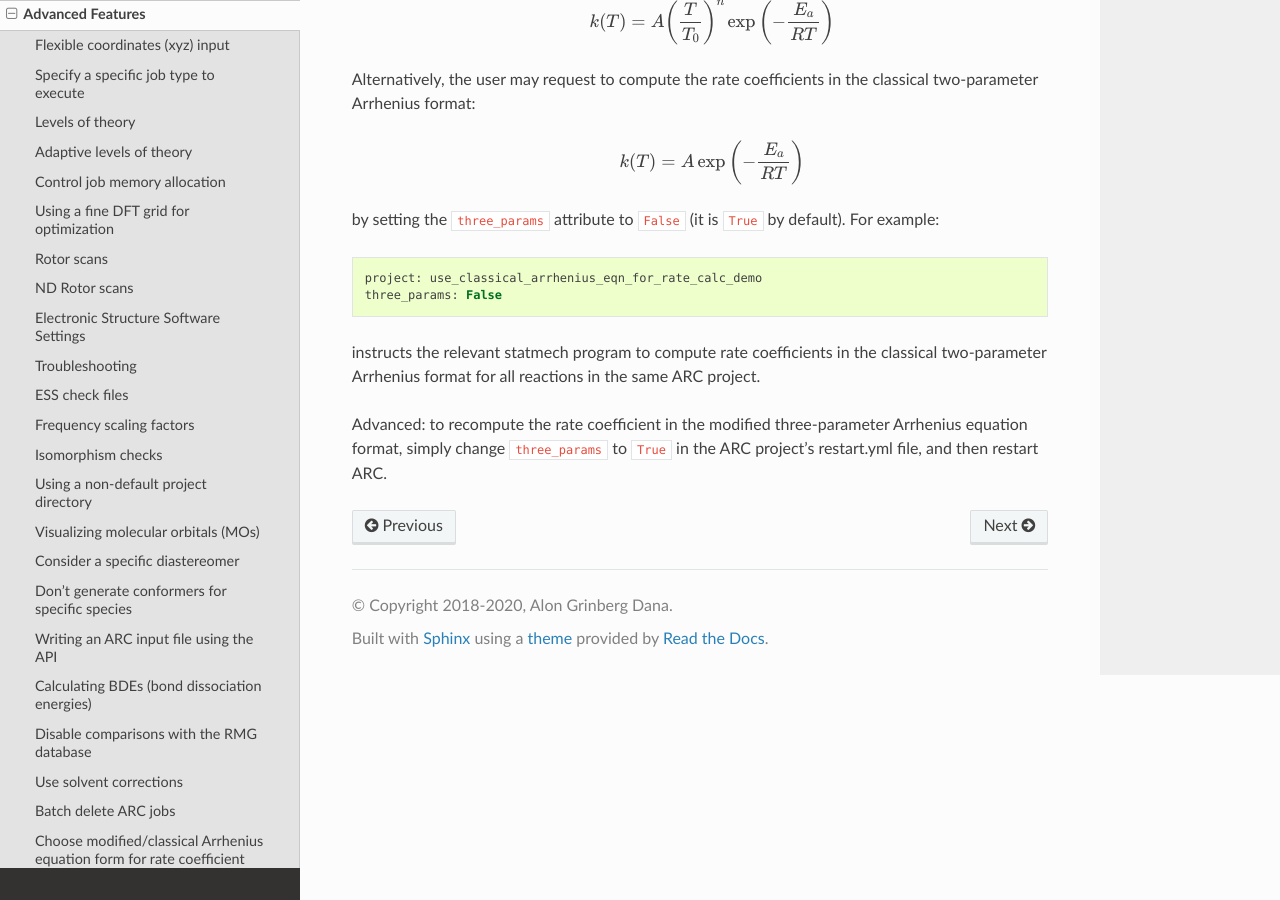
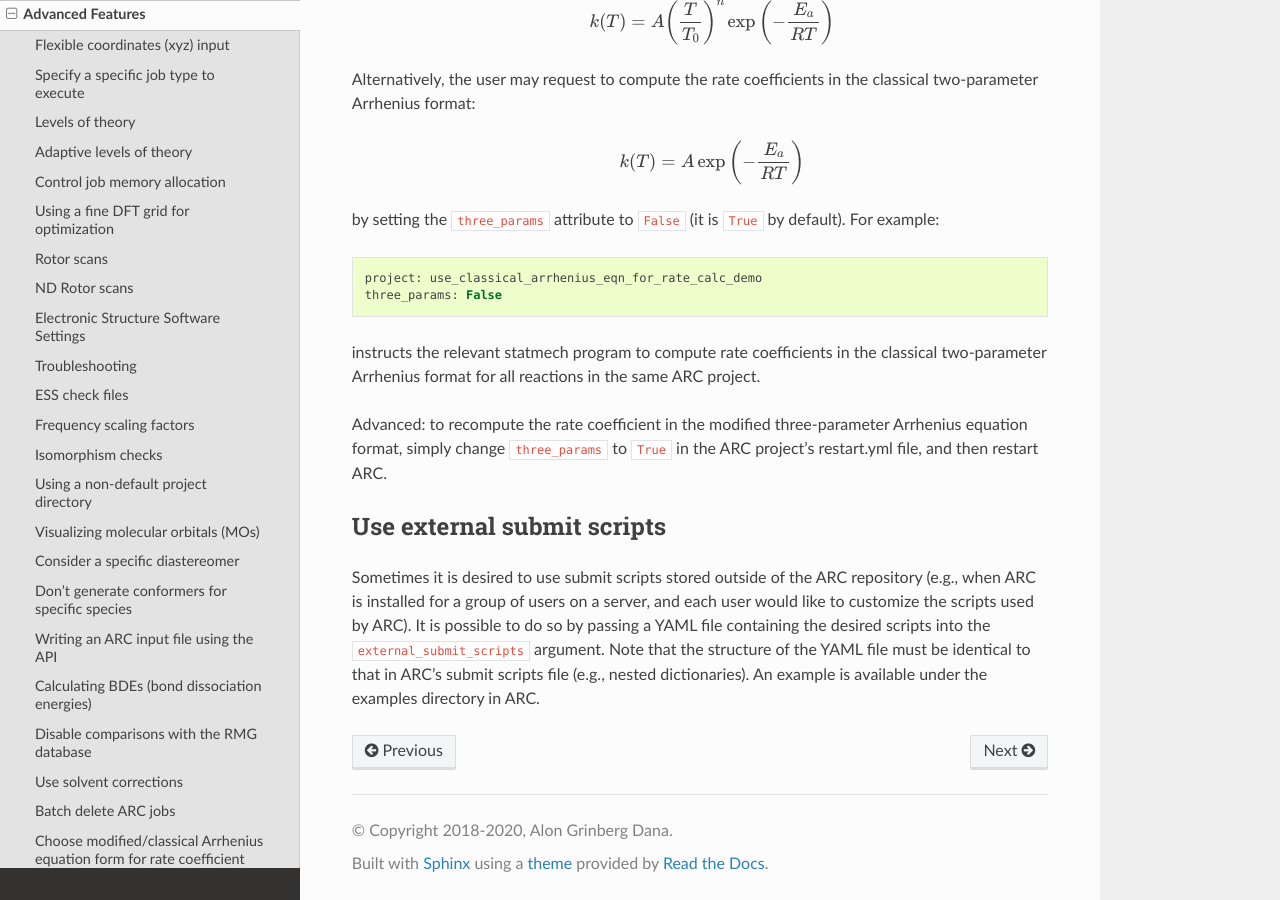
Before and after one commit to ReactionMechanismGenerator/ARC, a Sphinx documentation site: the page built from docs/source/advanced.rst, in a window 1280 px wide and 900 px high, scrolled down 18108 px. Built offline with Sphinx 7.4.7 and the Read the Docs theme 2.0.0, drawn with Linux system fonts in a browser that asks for light colours; formulas are drawn with MathJax 3; the version number could not be read and is left out.

Commit message:
Docs: Added description of external_submit_scripts

```diff
--- a/docs/source/advanced.rst
+++ b/docs/source/advanced.rst
@@ -864,4 +864,15 @@ all reactions in the same ARC project.
 Advanced: to recompute the rate coefficient in the modified three-parameter Arrhenius equation format, simply change
 ``three_params`` to ``True`` in the ARC project's restart.yml file, and then restart ARC.
 
+Use external submit scripts
+^^^^^^^^^^^^^^^^^^^^^^^^^^^
+
+Sometimes it is desired to use submit scripts stored outside of the ARC repository
+(e.g., when ARC is installed for a group of users on a server, and each user would like to customize
+the scripts used by ARC).
+It is possible to do so by passing a YAML file containing the desired scripts into
+the ``external_submit_scripts`` argument.
+Note that the structure of the YAML file must be identical to that in ARC's submit scripts file
+(e.g., nested dictionaries). An example is available under the examples directory in ARC.
+
 .. include:: links.txt
```
